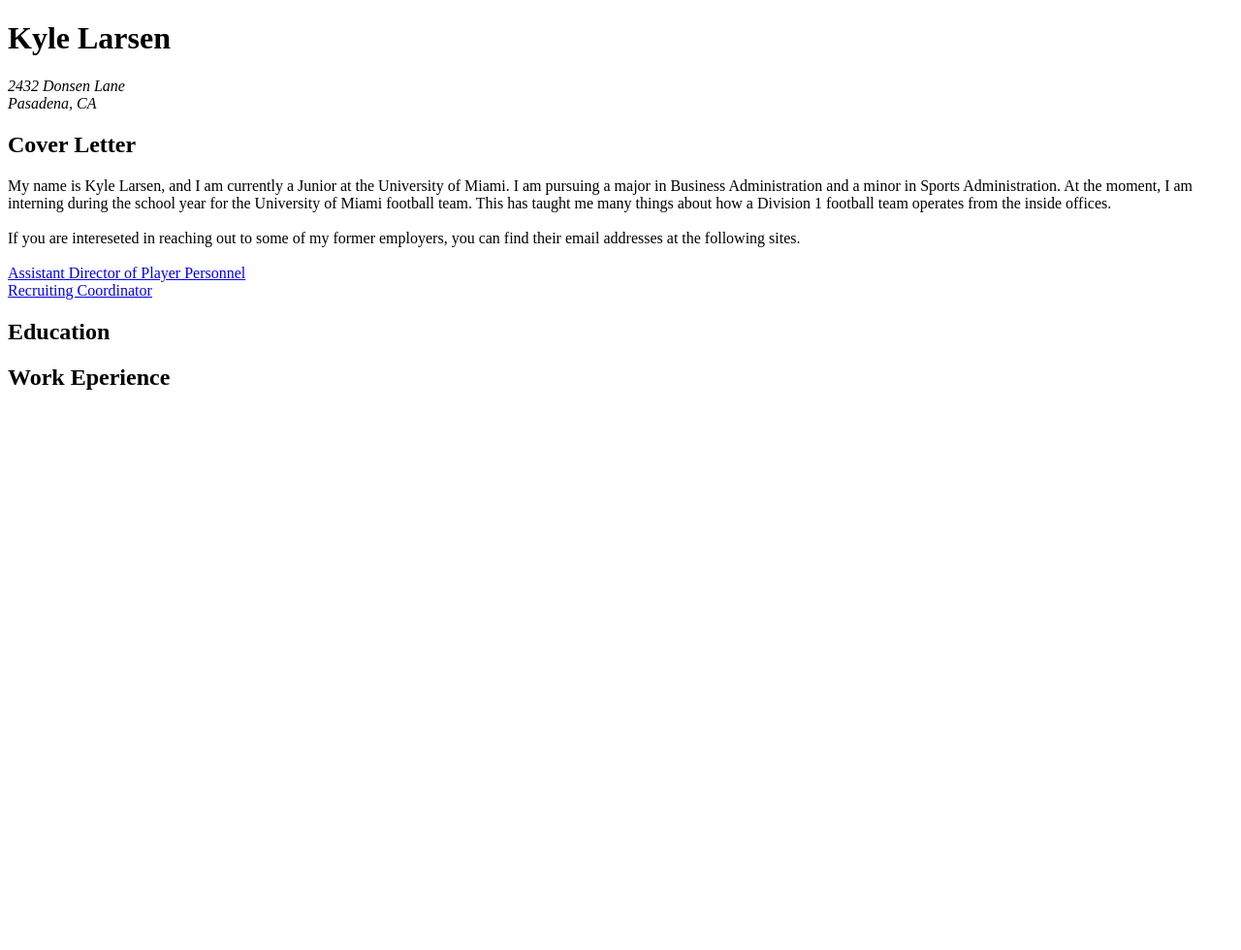
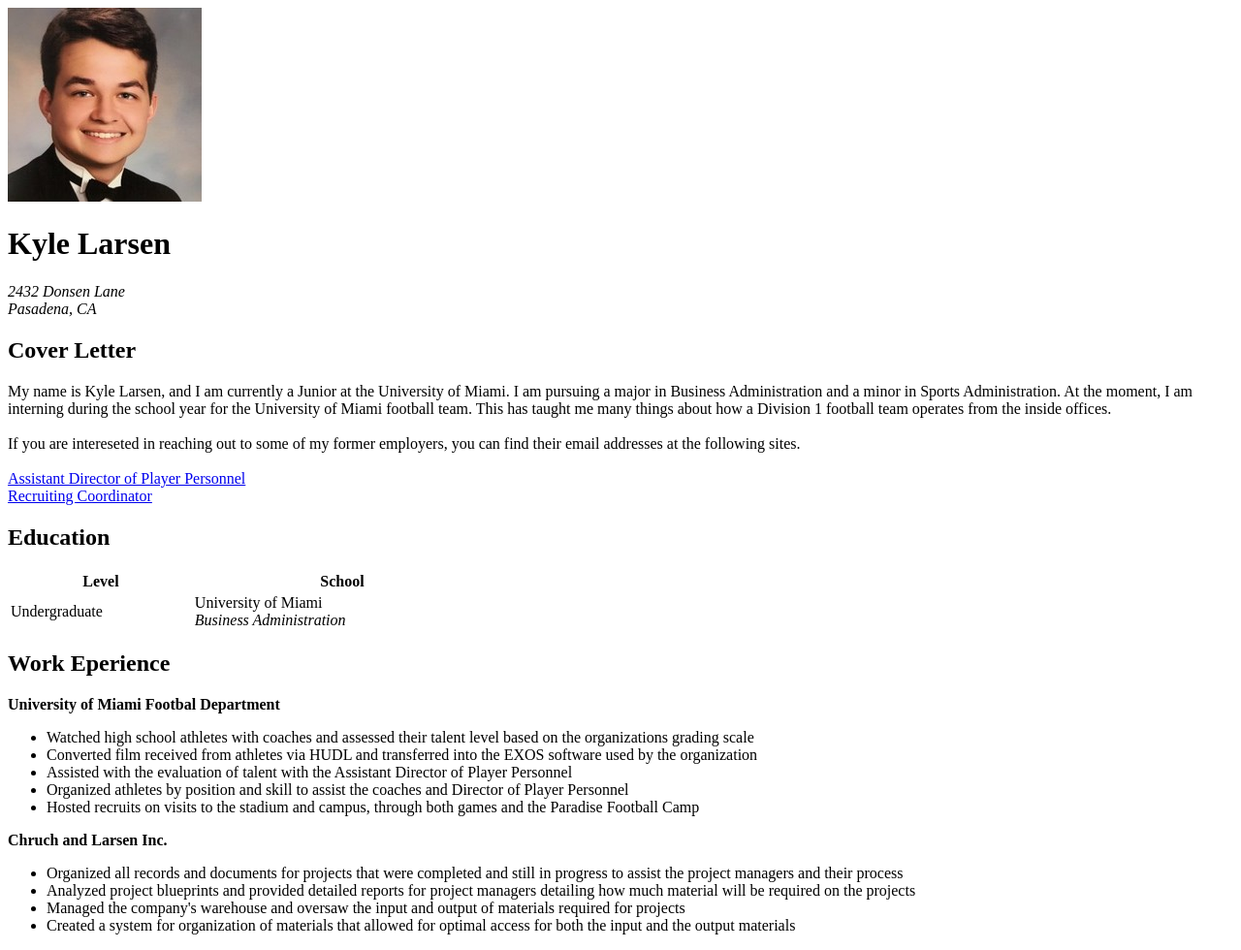
Before and after one commit to Kyle-Larsen/CIM111, a plain HTML site: page hw/Resume/index.html in a window 1280 px wide. Shown: the whole page at 97% size. Before the commit the page ends 800 px from the top, so only its background shows below. Drawn offline with Linux system fonts and the light colour scheme.

Commit message:
HW commit

```diff
--- a/hw/Resume/index.html
+++ b/hw/Resume/index.html
@@ -12,7 +12,8 @@
 
 
 <body>
-
+<img src="images/Portrait.jpeg" width="200" alt="Kyle Larsen's Portrait">
+<br>
   <H1>Kyle Larsen</h1>
 
 
@@ -37,13 +38,35 @@ Pasadena, CA
 
 </p>
 
-<h2>Education</h3>
+<h2>Education</h2>
 
+<table width="500"
 
+<tr>
+  <TH>Level</th><th>School</th>
+  </tr>
+  <tr>
+    <td> Undergraduate</td>
+    <td>University of Miami<br>
+      <em>Business Administration</em></td>
+  </tr>
+</table>
 <h2> Work Eperience</h2>
-
-
-
+<p><strong>University of Miami Footbal Department</strong></p>
+<ul>
+  <li>Watched high school athletes with coaches and assessed their talent level based on the organizations grading scale</li>
+  <li>Converted film received from athletes via HUDL and transferred into the EXOS software used by the organization</li>
+  <li>Assisted with the evaluation of talent with the Assistant Director of Player Personnel</li>
+  <li>Organized athletes by position and skill to assist the coaches and Director of Player Personnel </li>
+  <li>Hosted recruits on visits to the stadium and campus, through both games and the Paradise Football Camp</li>
+</ul>
+  <p><strong>Chruch and Larsen Inc.</strong></p>
+<ul>
+  <li>Organized all records and documents for projects that were completed and still in progress to assist the project managers and their process</li>
+  <li>Analyzed project blueprints and provided detailed reports for project managers detailing how much material will be required on the projects</li>
+  <li>Managed the company's warehouse and oversaw the input and output of materials required for projects</li>
+  <li>Created a system for organization of materials that allowed for optimal access for both the input and the output materials</li>
+</ul>
 
 
 </body>
```
Also changed, not shown: hw/ResumeClass/index.html (added, +65 -0 lines), hw/Resume/images/Portrait.jpeg (added), 1 other file.
